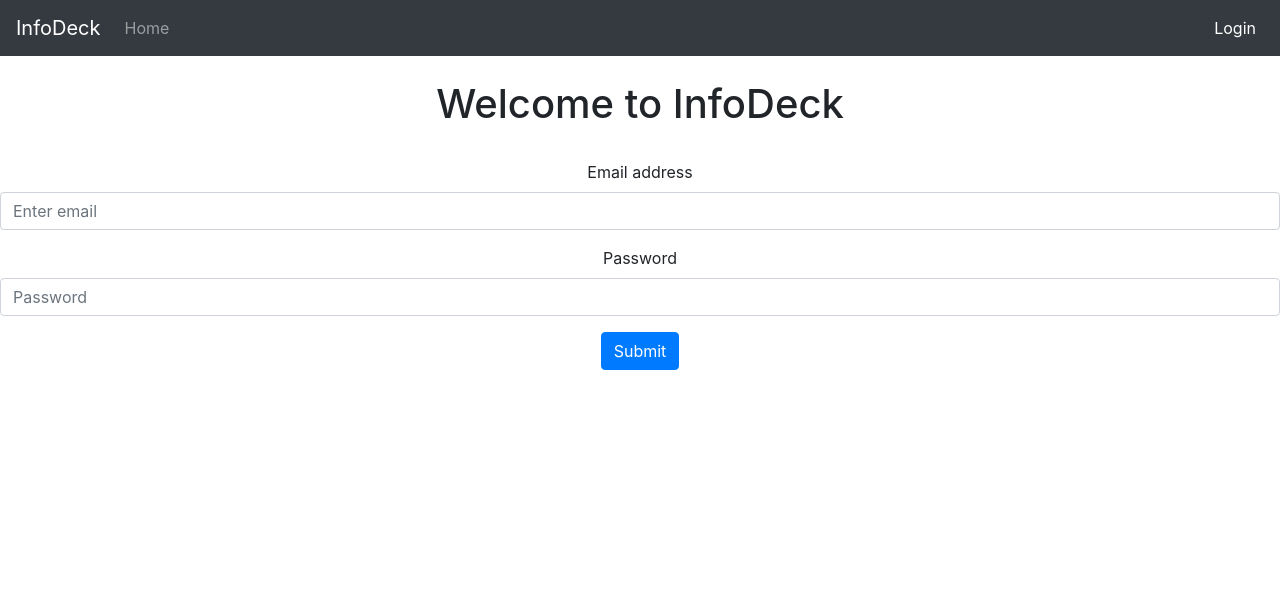
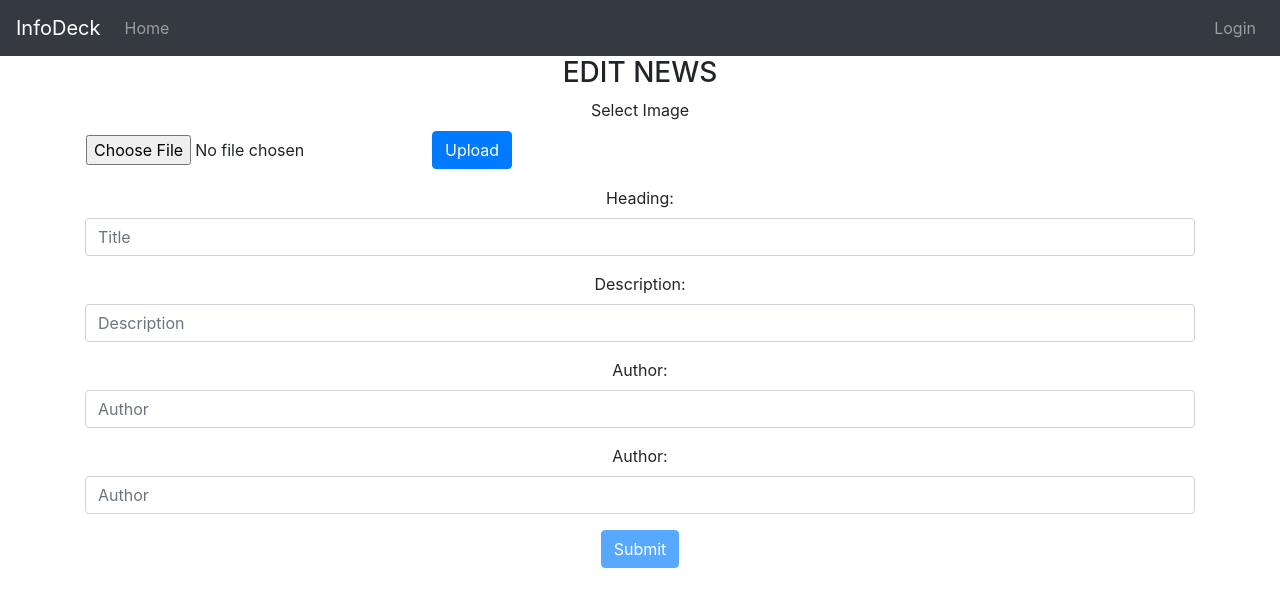
Before and after one commit to rupalijain1518/reactNewsFeed, a React (Create React App) app: page /editNews/1 in a window 1280 px wide. Before the commit this address led to /login. Shown: the top 606 px of the page. Built offline with nearby package versions, Linux system fonts and the light colour scheme; no server answers; the database is empty.

Commit message:
bug fixes

```diff
--- a/src/App.js
+++ b/src/App.js
@@ -53,7 +53,6 @@ class App extends Component {
         authenticated: null
       })
     }
-    console.log("Authen",this.state.authenticated ,this.state.currentUser)
   }
 
   componentDidMount() {
@@ -69,6 +68,8 @@ class App extends Component {
           currentUser: null,
         })
       }
+      console.log("App",this.state.authenticated ,this.state.currentUser)
+
     })
   }
   componentWillUnmount() {
@@ -88,10 +89,10 @@ class App extends Component {
     <Route  exact path = "/login"
      render={(props) => { return <Login setCurrentUser={this.setCurrentUser} {...props} />}}
      />
-    <AuthenticatedRoute authenticated={this.state.authenticated} exact path = '/addNews' component = {News}/>
-    <AuthenticatedRoute authenticated={this.state.authenticated} exact path = '/listNews' component = {ListNews}/>
-    <AuthenticatedRoute authenticated={this.state.authenticated} exact path='/showNews/:id' component={NewsDetail} />
-    <AuthenticatedRoute authenticated={this.state.authenticated} exact path='/editNews/:id' component={Edit} />
+    <AuthenticatedRoute authenticated={this.state.currentUser} exact path = '/addNews' component = {News}/>
+    <AuthenticatedRoute authenticated={this.state.currentUser} exact path = '/listNews' component = {ListNews}/>
+    <AuthenticatedRoute authenticated={this.state.currentUser} exact path='/showNews/:id' component={NewsDetail} />
+    <AuthenticatedRoute authenticated={this.state.currentUser} exact path='/editNews/:id' component={Edit} />
     <Route exact path='/logout' component={Logout}/>
 
     <Route  component = {NotFound} />
--- a/src/components/newsFeed.js/addNews.js
+++ b/src/components/newsFeed.js/addNews.js
@@ -19,7 +19,7 @@ class AddNews extends Component {
           url:'',
           date:'',
           description:''
-      ,error :""
+      ,error :"", status: false
         }
       }
       //for image
@@ -75,7 +75,7 @@ class AddNews extends Component {
  })}
 
     handleSubmit1 = async(e) =>{
-
+e.preventDefault()
       console.log("handle submit 1")
 // adding all the data to the firestore
     const db=  firebase.firestore()
@@ -87,6 +87,9 @@ class AddNews extends Component {
       url:this.state.url ? this.state.url : null,
     //  image:this.state.image ?this.state.image :null
     }).then(( res)=>{
+      this.setState({
+        status : true
+      },()=>{})
           })
           .catch((err) => {
             this.setState({
@@ -95,7 +98,9 @@ class AddNews extends Component {
             console.log("error occured" ,err)
           });
 
-
+await this.setState({
+  heading:'',url:'',link:'',description:'',date:''
+})
     }
 render(){
 
@@ -103,6 +108,10 @@ render(){
     return (
         <div>
  { this.state.error && <p className="text-danger">{this.state.error.message}</p>}
+ { this.state.status ? <div class="alert alert-success" role="alert">
+  Data Added
+</div>:null}
+
         <form >
   <div className="form-group">
     <label htmlFor="formGroupExampleInput">News Heading</label>
@@ -149,11 +158,14 @@ render(){
 </td>
 </tr>
 </table>
+
+{ this.state.url && <p className="text-danger">Image Uploaded Successfully</p>}
+
   </div>
 
  {this.state.url && this.state.heading && this.state.link && this.state.date && this.state.description ?
  <button type="submit" onClick = {this.handleSubmit1} className="btn btn-primary">Submit</button>
-:     <button disabled> Submit</button>}
+:     <button disabled className="btn btn-primary"> Submit</button>}
 
 </form>
 </div>
--- a/src/components/newsFeed.js/edit.js
+++ b/src/components/newsFeed.js/edit.js
@@ -113,14 +113,14 @@ handleSubmit= async (e)=>{
 
   render() {
     return (
-      <div class="container">
-        <div class="panel panel-default">
-          <div class="panel-heading">
-            <h3 class="panel-title">
+      <div className="container">
+        <div className="panel panel-default">
+          <div className="panel-heading">
+            <h3 className="panel-title">
               EDIT NEWS
             </h3>
           </div>
-          <div class="panel-body">
+          <div className="panel-body">
             <form >
 
   <div className="form-group">
@@ -138,28 +138,29 @@ handleSubmit= async (e)=>{
 </tr>
 </table>
   </div>
+  { this.state.url && <p className="text-danger">Image Uploaded Successfully</p>}
 
               <div class="form-group">
-                <label for="title">Title:</label>
-                <input type="text" class="form-control" name="heading" value={this.state.heading} onChange={this.onChange} placeholder="Title" />
+                <label htmlFor="title">Heading:</label>
+                <input type="text" className="form-control" name="heading" value={this.state.heading} onChange={this.onChange} placeholder="Title" />
               </div>
               <div class="form-group">
-                <label for="description">Description:</label>
-                <input type="text" class="form-control" name="description" value={this.state.description} onChange={this.onChange} placeholder="Description" />
+                <label htmlFor="description">Description:</label>
+                <input type="text" className="form-control" name="description" value={this.state.description} onChange={this.onChange} placeholder="Description" />
               </div>
-              <div class="form-group">
-                <label for="author">Author:</label>
+              <div className="form-group">
+                <label htmlFor="author">Author:</label>
                 <input type="text" class="form-control" name="link" value={this.state.link} onChange={this.onChange} placeholder="Author" />
               </div>
 
-              <div class="form-group">
-                <label for="author">Author:</label>
-                <input type="text" class="form-control" name="date" value={this.state.date} onChange={this.onChange} placeholder="Author" />
+              <div className="form-group">
+                <label htmlFor="author">Author:</label>
+                <input type="text" className="form-control" name="date" value={this.state.date} onChange={this.onChange} placeholder="Author" />
               </div>
 
               {this.state.url && this.state.heading && this.state.link && this.state.date && this.state.description ?
  <button type="submit" onClick = {this.handleSubmit1} className="btn btn-primary">Submit</button>
-:     <button disabled> Submit</button>}
+:     <button disabled className="btn btn-primary"> Submit</button>}
 
             </form>
           </div>
--- a/src/components/newsFeed.js/newsDetail.js
+++ b/src/components/newsFeed.js/newsDetail.js
@@ -27,7 +27,7 @@ class NewsDetail extends Component{
 
   delete(id){
     firebase.firestore().collection('newsData').doc(id).delete().then(() => {
-     this.props.history.push("/addRecord")
+     this.props.history.push("/listNews")
     }).catch((error) => {
       console.error("Error removing document: ", error);
     });
--- a/src/layout/header.js
+++ b/src/layout/header.js
@@ -7,11 +7,13 @@ class Header extends Component{
   }
 
 render(){
+ console.log(this.props.authenticated,"from header")
   return(
 
     <nav className="navbar navbar-expand-lg navbar-dark bg-dark">
       <a className="navbar-brand" >InfoDeck</a>
       {this.props.authenticated  === null || false     ?  <LogoutLinks/> :<LoggedInLinks/> }
+
     </nav>
     )
 
```
